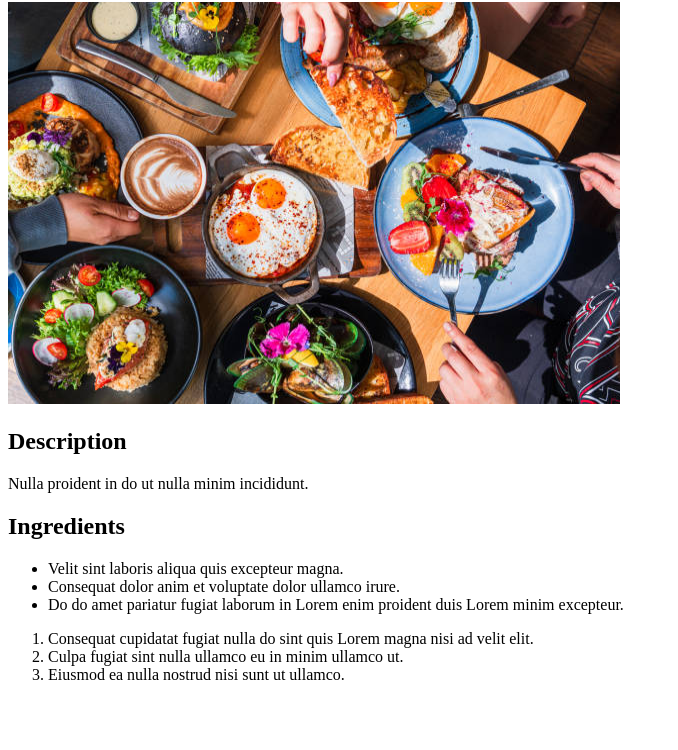
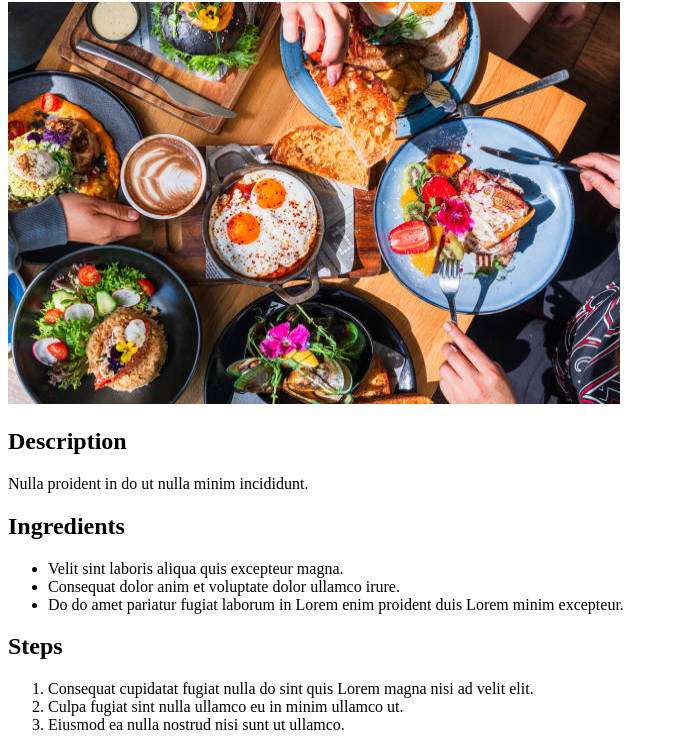
Before and after one commit to t0bi-0ss/odin_recipes, a plain HTML site: page recipes/chocolate_cake.html in a window 1280 px wide. Shown: the part 78-828 px from the top of the page, without its empty margins (0-678 px from the left). Before the commit the page ends 800 px from the top, so only its background shows below. Drawn offline with Linux system fonts and the light colour scheme.

Commit message:
Correct steps heading

```diff
--- a/recipes/chocolate_cake.html
+++ b/recipes/chocolate_cake.html
@@ -15,12 +15,11 @@
                     <li>Consequat dolor anim et voluptate dolor ullamco irure.</li>
                     <li>Do do amet pariatur fugiat laborum in Lorem enim proident duis Lorem minim excepteur.</li>
                 </ul>
-            <Steps>
+            <h2>Steps</h2>
                 <ol>
                     <li>Consequat cupidatat fugiat nulla do sint quis Lorem magna nisi ad velit elit.</li>
                     <li>Culpa fugiat sint nulla ullamco eu in minim ullamco ut.</li>
                     <li>Eiusmod ea nulla nostrud nisi sunt ut ullamco.</li>
                 </ol>
-            </Steps>
     </body>
 </html>
```
